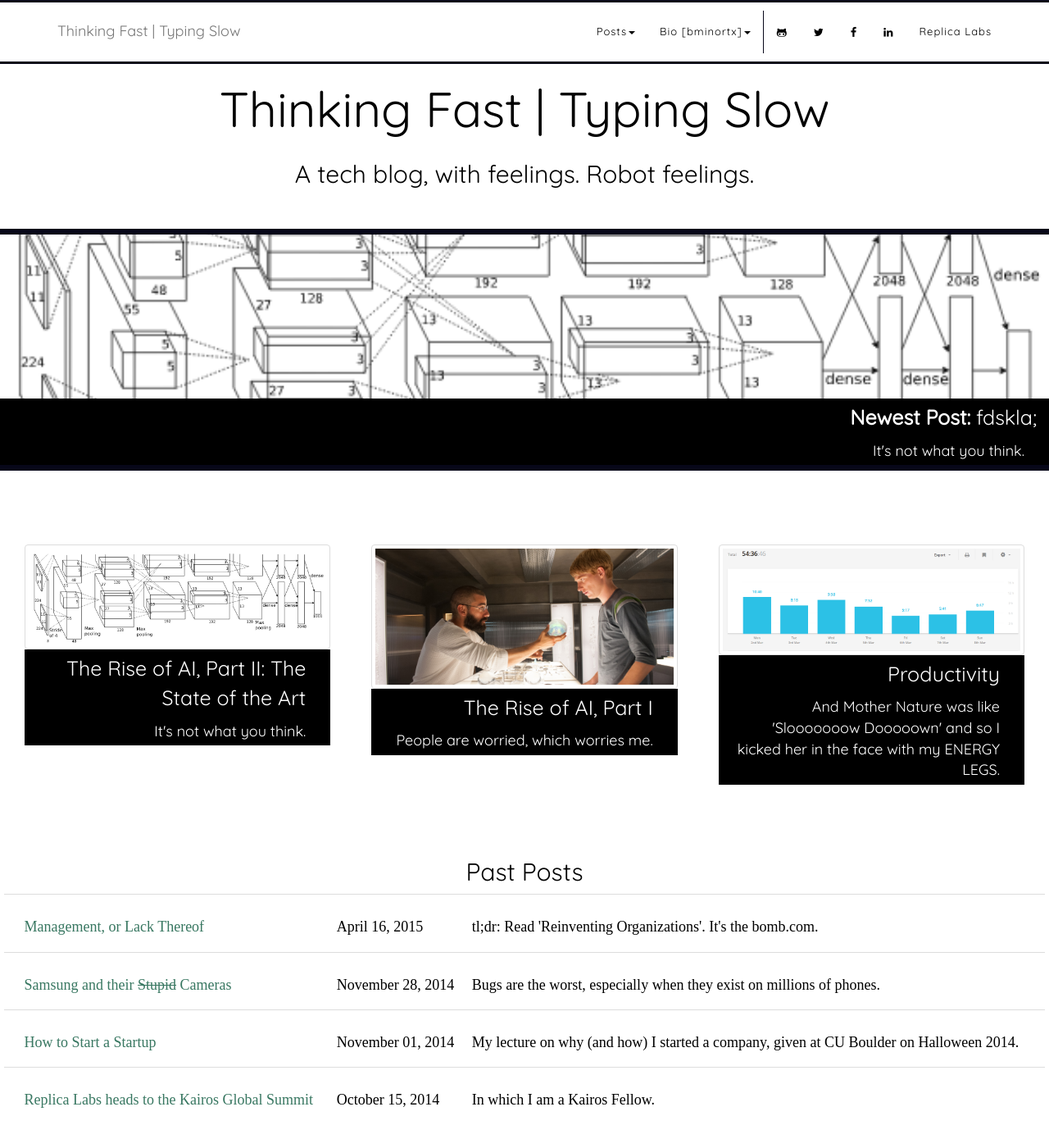
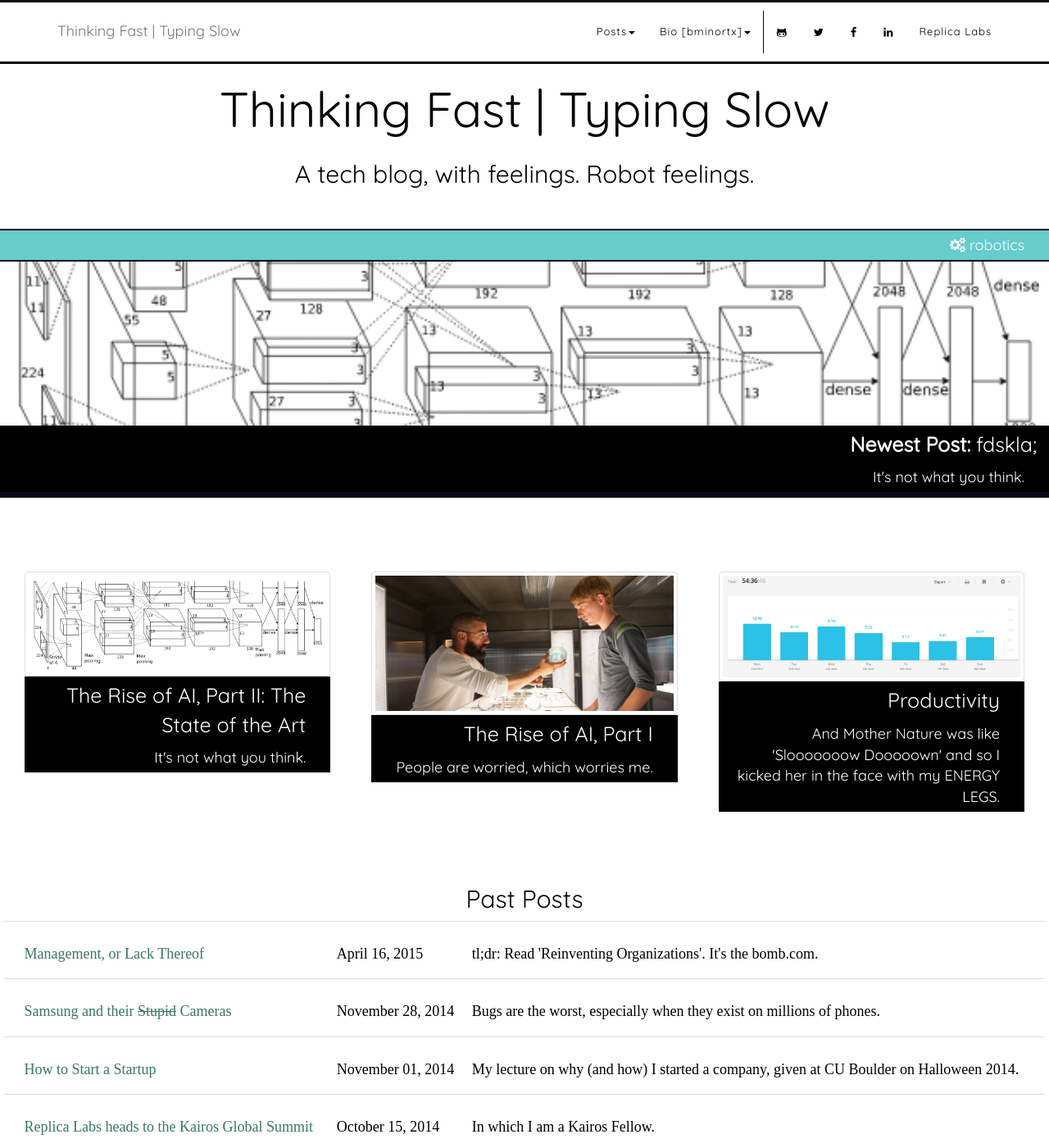
Before and after one commit to bminortx/bminortx.github.io, a Jekyll site: the page built from index.html, in a window 1280 px wide and 1400 px high. Shown: the whole window at 82% size. Built offline with Jekyll 4.4.1, drawn with Linux system fonts in a browser that asks for light colours; nearby versions of some CDN libraries; some web fonts are replaced; the list of posts is cut into pages by our own code; comment, search, counter and statistics services are not loaded.

Commit message:
Color-coded categories

```diff
--- a/css/cover.css
+++ b/css/cover.css
@@ -115,7 +115,6 @@ body {
   background: #fff;
   position: relative; }
   .posts-section .image-header {
-    border-top: 7px solid #070719;
     border-bottom: 7px solid #070719; }
   .posts-section .image {
     padding: 10px; }
@@ -139,6 +138,28 @@ body {
     padding-right: 30px;
     background-color: #000;
     text-align: right; }
+  .posts-section .headline-cat {
+    font-size: 18px;
+    color: #fff;
+    text-align: right; }
+    .posts-section .headline-cat .robotics {
+      border-top: 2px solid #070719;
+      border-bottom: 2px solid #070719;
+      top: -10px;
+      padding-top: 5px;
+      padding-bottom: 5px;
+      padding-left: 20px;
+      padding-right: 30px;
+      background-color: #66cccc; }
+    .posts-section .headline-cat .startup {
+      border-top: 2px solid #070719;
+      border-bottom: 2px solid #070719;
+      top: -10px;
+      padding-top: 5px;
+      padding-bottom: 5px;
+      padding-left: 20px;
+      padding-right: 30px;
+      background-color: #888; }
   .posts-section h4 {
     font-family: "Khula";
     font-weight: 300;
--- a/index.html
+++ b/index.html
@@ -22,21 +22,32 @@ layout: bootstrap_default
       {% for post in site.posts limit:1 %}
       <div class="col-sm-12">
         <div class="image-header" id="image-header">
+          <div id="headline-cat" class="headline-cat">
+            <!-- Color-code our categories -->
+            {% if post.category == "robotics" %}
+            <div class="robotics"><i class="fa fa-cogs"></i> {{ post.category }}</div>
+            {% else if post.category == "startup" %}
+            <div class="startup"><i class="fa fa-pied-piper"></i> {{ post.category }}</div>
+            {% endif %}
+          </div>
           <a href="{{ post.url | prepend: site.baseurl }}">
             <div class="row voffset8">
             </div>
             <div class="row voffset8">
-              <div class="headline-header">
-                <b>Newest Post: </b>
-                {{ post.title }}<br>
-              </div>
+            <div id="headline-header" class="headline-header">
+              <b>Newest Post: </b>
+              {{ post.title }}<br>
+            </div>
+            </div>
+            <div id="headline" class="headline">
+
+              <!-- Preview -->
+              {{ post.preview }}
             </div>
           </a>
-          <div class="headline">
-            {{ post.preview }}
-          </div>
         </div>
       </div>
+      <!-- Picture from the blog as background -->
       <script>
         document.getElementById("image-header").style.backgroundImage = "url({{post.image}})";
         document.getElementById("image-header").style.backgroundSize = "cover";
```
Also changed, not shown: _posts/2015-06-26-boop.md (+1 -1 lines), css/cover.sass (+22 -1 lines).
